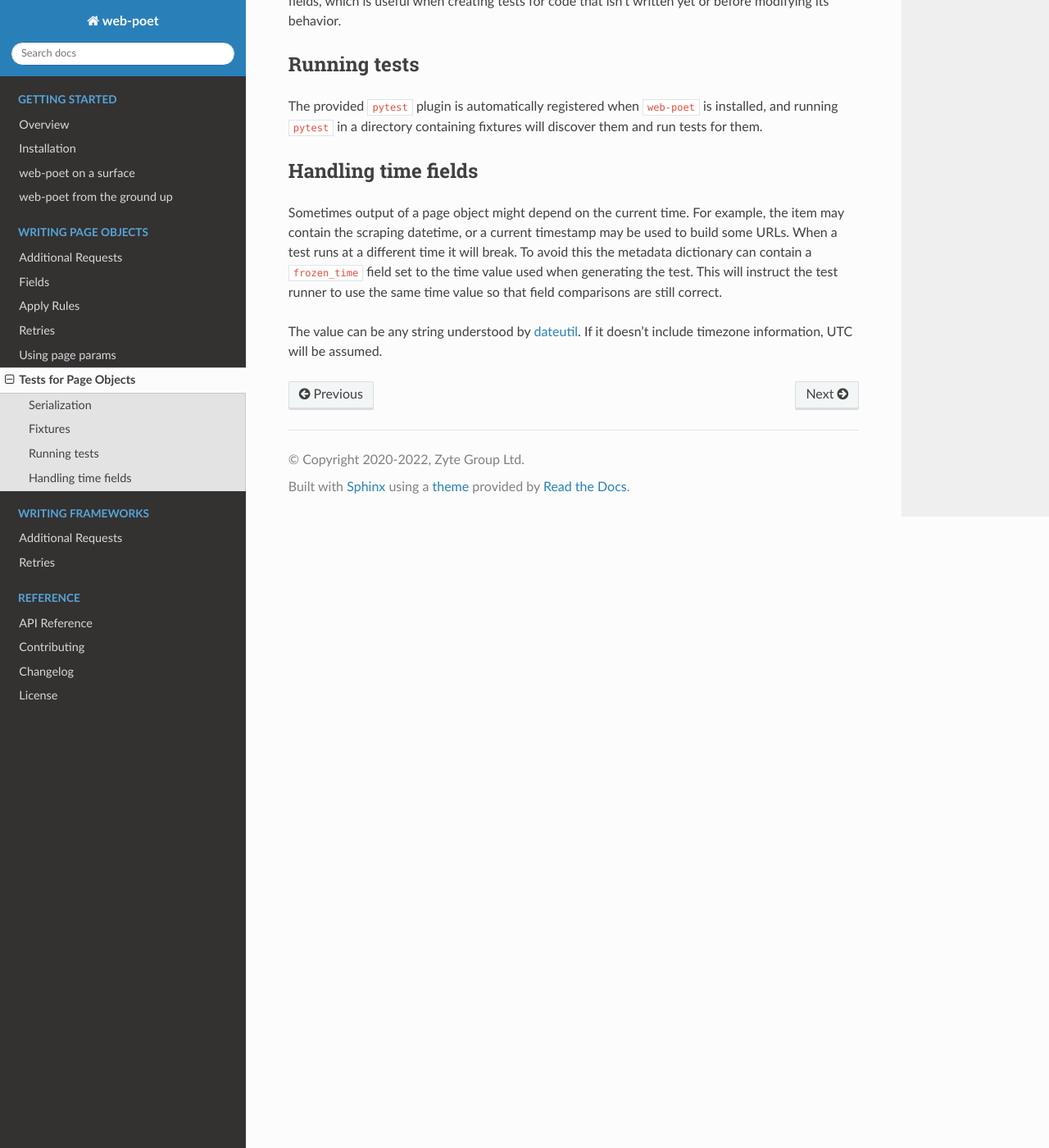
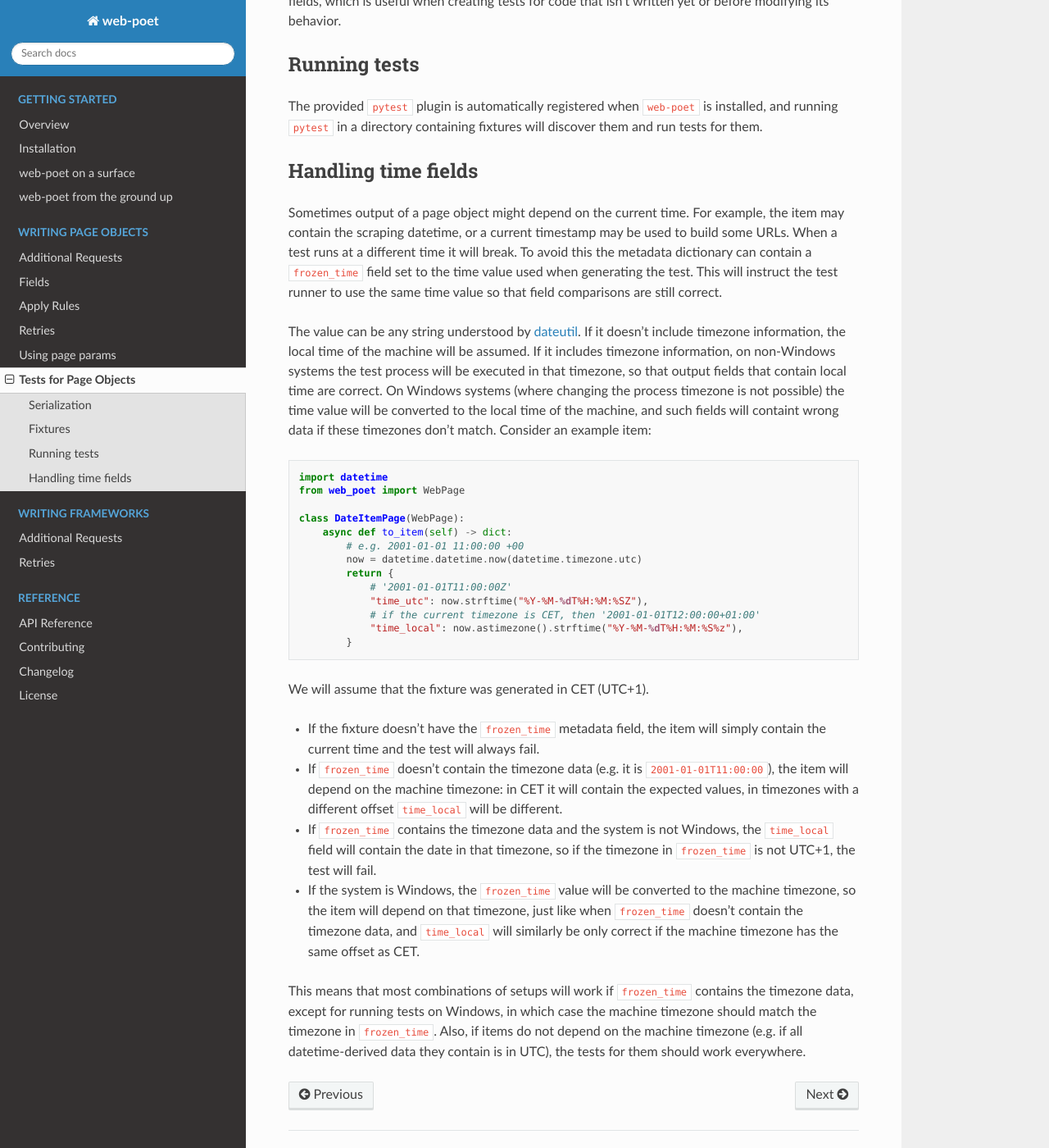
Before and after one commit to scrapinghub/web-poet, a Sphinx documentation site: the page built from docs/page-objects/testing.rst, in a window 1280 px wide and 1400 px high, scrolled down 1683 px. Shown: the whole window at 82% size. Built offline with Sphinx 7.4.7 and the Read the Docs theme 2.0.0, drawn with Linux system fonts in a browser that asks for light colours.

Commit message:
Add timezone docs.

```diff
--- a/docs/page-objects/testing.rst
+++ b/docs/page-objects/testing.rst
@@ -100,6 +100,48 @@ to the time value used when generating the test. This will instruct the test
 runner to use the same time value so that field comparisons are still correct.
 
 The value can be any string understood by `dateutil`_. If it doesn't include
-timezone information, UTC will be assumed.
+timezone information, the local time of the machine will be assumed. If it
+includes timezone information, on non-Windows systems the test process will be
+executed in that timezone, so that output fields that contain local time are
+correct. On Windows systems (where changing the process timezone is not
+possible) the time value will be converted to the local time of the machine,
+and such fields will containt wrong data if these timezones don't match.
+Consider an example item::
+
+    import datetime
+    from web_poet import WebPage
+
+    class DateItemPage(WebPage):
+        async def to_item(self) -> dict:
+            # e.g. 2001-01-01 11:00:00 +00
+            now = datetime.datetime.now(datetime.timezone.utc)
+            return {
+                # '2001-01-01T11:00:00Z'
+                "time_utc": now.strftime("%Y-%M-%dT%H:%M:%SZ"),
+                # if the current timezone is CET, then '2001-01-01T12:00:00+01:00'
+                "time_local": now.astimezone().strftime("%Y-%M-%dT%H:%M:%S%z"),
+            }
+
+We will assume that the fixture was generated in CET (UTC+1).
+
+* If the fixture doesn't have the ``frozen_time`` metadata field, the item will
+  simply contain the current time and the test will always fail.
+* If ``frozen_time`` doesn't contain the timezone data (e.g. it is
+  ``2001-01-01T11:00:00``), the item will depend on the machine timezone: in
+  CET it will contain the expected values, in timezones with a different offset
+  ``time_local`` will be different.
+* If ``frozen_time`` contains the timezone data and the system is not Windows,
+  the ``time_local`` field will contain the date in that timezone, so if the
+  timezone in ``frozen_time`` is not UTC+1, the test will fail.
+* If the system is Windows, the ``frozen_time`` value will be converted to the
+  machine timezone, so the item will depend on that timezone, just like when
+  ``frozen_time`` doesn't contain the timezone data, and ``time_local`` will
+  similarly be only correct if the machine timezone has the same offset as CET.
+
+This means that most combinations of setups will work if ``frozen_time``
+contains the timezone data, except for running tests on Windows, in which case
+the machine timezone should match the timezone in ``frozen_time``. Also, if
+items do not depend on the machine timezone (e.g. if all datetime-derived data
+they contain is in UTC), the tests for them should work everywhere.
 
 .. _dateutil: https://github.com/dateutil/dateutil
```
